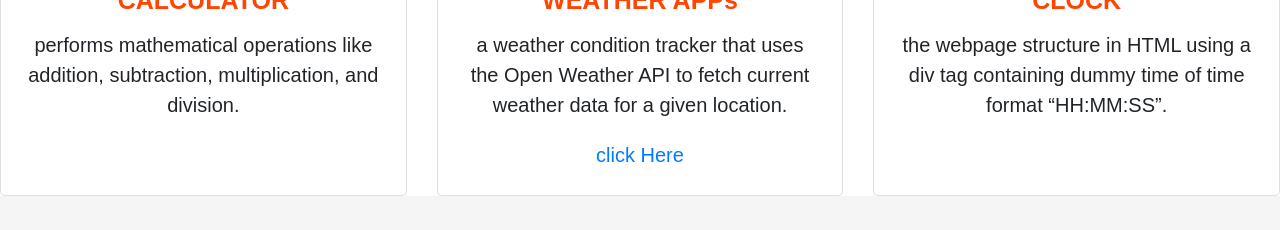
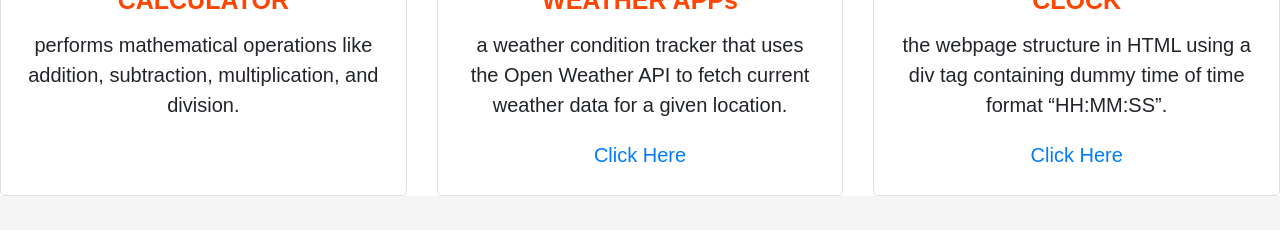
Before and after one commit to shivsangit6971/Portfolio_9, a plain HTML site: page index.html in a window 1280 px wide. Shown: the part 2755-2985 px from the top of the page. Drawn offline with nearby package versions, Linux system fonts and the light colour scheme.

Commit message:
Update index.html

```diff
--- a/index.html
+++ b/index.html
@@ -124,7 +124,7 @@
 
                   <h5 class="card-title">WEATHER APPs</h5>
                   <p class="card-text">a weather condition tracker that uses the Open Weather API to fetch current weather data for a given location.</p>
-                  <a href="https://shivsangit6971.github.io/WeatherApp/">click Here
+                  <a href="https://shivsangit6971.github.io/WeatherApp/">Click Here
                   </a>
                 </div>
             </div>
@@ -135,7 +135,7 @@
                 <div class="card-body">
                   <h5 class="card-title">CLOCK</h5>
                   <p class="card-text"> the webpage structure in HTML using a div tag containing dummy time of time format “HH:MM:SS”.</p>
-                  <a href="https://shivsangit6971.github.io/Clockproject/"></a>
+                  <a href="https://shivsangit6971.github.io/Clockproject/">Click Here</a>
                 </div>
             </div>
           </div>
```
